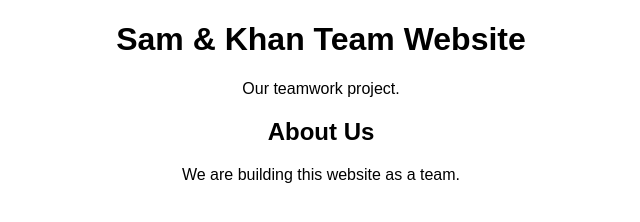
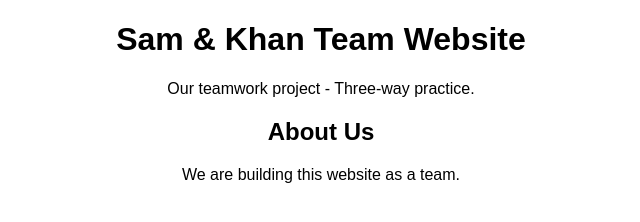
Before and after one commit to Sam-1234867/Sam-Khan-Team-Project, a plain HTML site: page index.html in a window 1280 px wide. Shown: the whole page, without its empty margins (319-959 px from the left). Drawn offline with Linux system fonts and the light colour scheme.

Commit message:
test: practice three-way merge

```diff
--- a/index.html
+++ b/index.html
@@ -6,7 +6,7 @@
 </head>
 <body>
     <h1>Sam & Khan Team Website</h1>
-    <p>Our teamwork project.</p>
+   <p>Our teamwork project - Three-way practice.</p>
 
     <section>
         <h2>About Us</h2>
```
